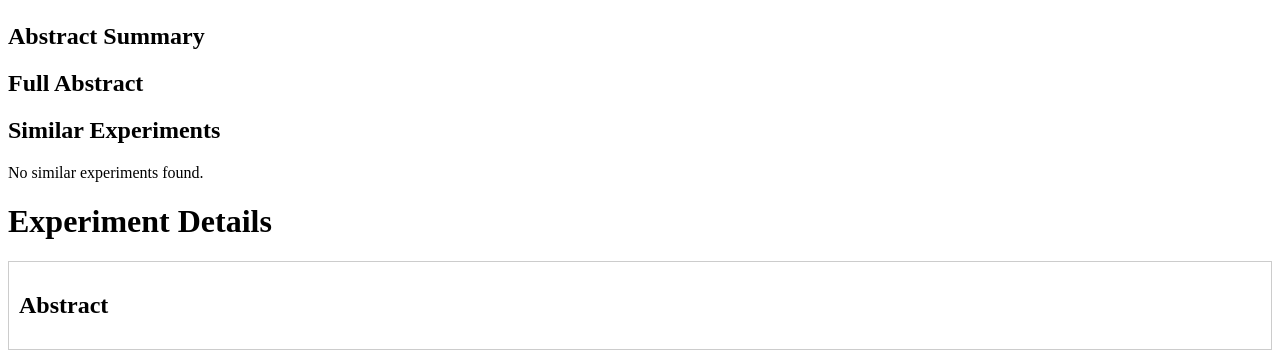
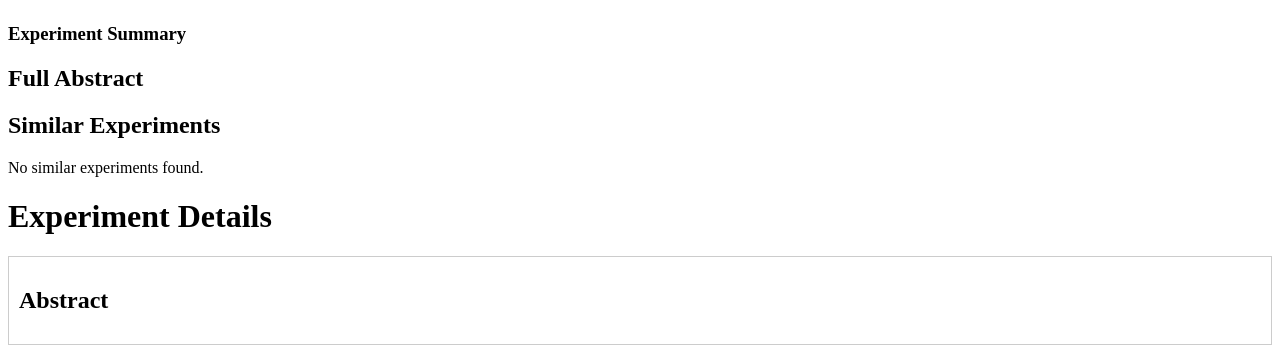
Before and after one commit to AnthonyLovesCoffee/GeneView, a Flask app: template templates/details.html in a window 1280 px wide. Shown: the part 57-420 px from the top of the page. Run offline with Flask 3, Linux system fonts and the light colour scheme; the template is opened without the code that fills it, so the values that code supplies are empty; some libraries are stand-ins or nearby versions.

Commit message:
Incomplete implementation of a local PyTorch transformer summariser

```diff
--- a/app.py
+++ b/app.py
@@ -1,6 +1,6 @@
 from flask import Flask, render_template, request, url_for
 from dash import Dash, html,dcc
-from gensim.summarization import summarize
+from transformers import pipeline
 import plotly.express as px
 import plotly.graph_objects as go
 import markdown
@@ -155,17 +155,22 @@ def load_abstract(experiment_name):
 #         return markdown.markdown(md_content)  # Convert Markdown to HTML
 #     return "<p>Abstract not available.</p>"
 
-# Helper function to summarize abstract text
-def summarize_abstract(experiment_name):
-    abstract_file = f'abstracts/{experiment_name}.md'
+# function to summarize experiment details text
+# initialise model once for speed
+summarizer = pipeline("summarization", model="sshleifer/distilbart-cnn-12-6")
+experiment_markdown = 'OSD-379'
+def summarize_text(experiment_markdown):
+    abstract_file = f'abstracts/{experiment_markdown}.md'
     if os.path.exists(abstract_file):
         with open(abstract_file, 'r') as file:
             text = file.read()
-        try:
-            summary = summarize(text, word_count=100)  # Summarize to 100 words
-            return summary
-        except ValueError:
-            return "Summary could not be generated for this abstract."
+
+        # Generate summary (truncate text if too long)
+        if len(text.split()) > 1024:
+            text = ' '.join(text.split()[:1024])  # Reduce to fit model constraints
+
+        summary = summarizer(text, max_length=100, min_length=30, do_sample=False)
+        return summary[0]['summary_text']
     return "Abstract not available."
 
 # # Load all experiments metadata into a DataFrame
@@ -293,30 +298,48 @@ def landing_page():
 
 #     return render_template('details.html', experiment_name=name, experiment=df, abstract=abstract_html)
 
+
+## OLD SUMMARY ROUTING
+# @app.route('/experiment/<name>')
+# def experiment_detail(name):
+#     # Load the abstract and summary as done previously
+#     abstract_html = load_abstract(name)
+#     abstract_summary = summarize_abstract(name)
+
+#     # Load the experiment data from CSV if needed
+#     csv_file = f'{name}-samples.csv'
+#     if os.path.exists(csv_file):
+#         df = pd.read_csv(csv_file)
+#     else:
+#         df = None
+
+#     # Find similar experiments
+#     similar_experiments = find_similar_experiments(name)
+
+#     # Pass the similar experiments, abstract, and other data to the template
+#     return render_template(
+#         'details.html',
+#         experiment_name=name,
+#         experiment_summary=abstract_summary,
+#         abstract=abstract_html,
+#         experiment=df,
+#         similar_experiments=similar_experiments
+#     )
+
 @app.route('/experiment/<name>')
 def experiment_detail(name):
-    # Load the abstract and summary as done previously
+    # Load the abstract from Markdown
     abstract_html = load_abstract(name)
-    abstract_summary = summarize_abstract(name)
 
-    # Load the experiment data from CSV if needed
-    csv_file = f'{name}-samples.csv'
-    if os.path.exists(csv_file):
-        df = pd.read_csv(csv_file)
-    else:
-        df = None
+    # Generate the summary using summarize_text function
+    abstract_summary = summarize_text(name)
 
-    # Find similar experiments
-    similar_experiments = find_similar_experiments(name)
-
-    # Pass the similar experiments, abstract, and other data to the template
+    # Pass the abstract, summary, and other data to the template
     return render_template(
         'details.html',
         experiment_name=name,
         experiment_summary=abstract_summary,
-        abstract=abstract_html,
-        experiment=df,
-        similar_experiments=similar_experiments
+        abstract=abstract_html
     )
 
 if __name__ == '__main__':
--- a/templates/details.html
+++ b/templates/details.html
@@ -8,9 +8,9 @@
 <body>
     <h1>Experiment Details: {{ experiment_name }}</h1>
 
-    <!-- Display the abstract summary -->
-    <div id="abstract-summary">
-        <h2>Abstract Summary</h2>
+    <!-- Display the experiment details summary -->
+    <div class="experiment-summary">
+        <h3>Experiment Summary</h3>
         <p>{{ experiment_summary }}</p>
     </div>
 
```
